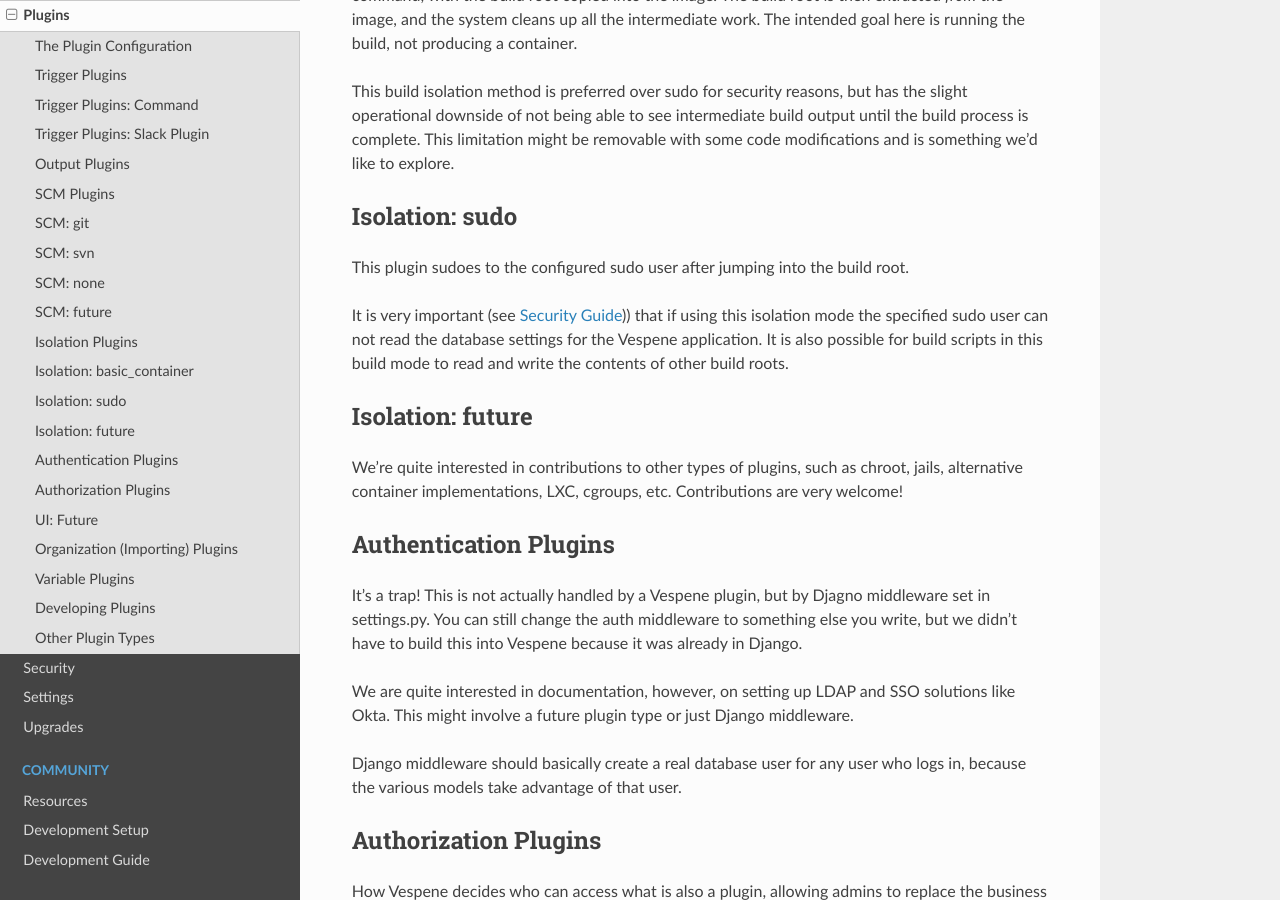
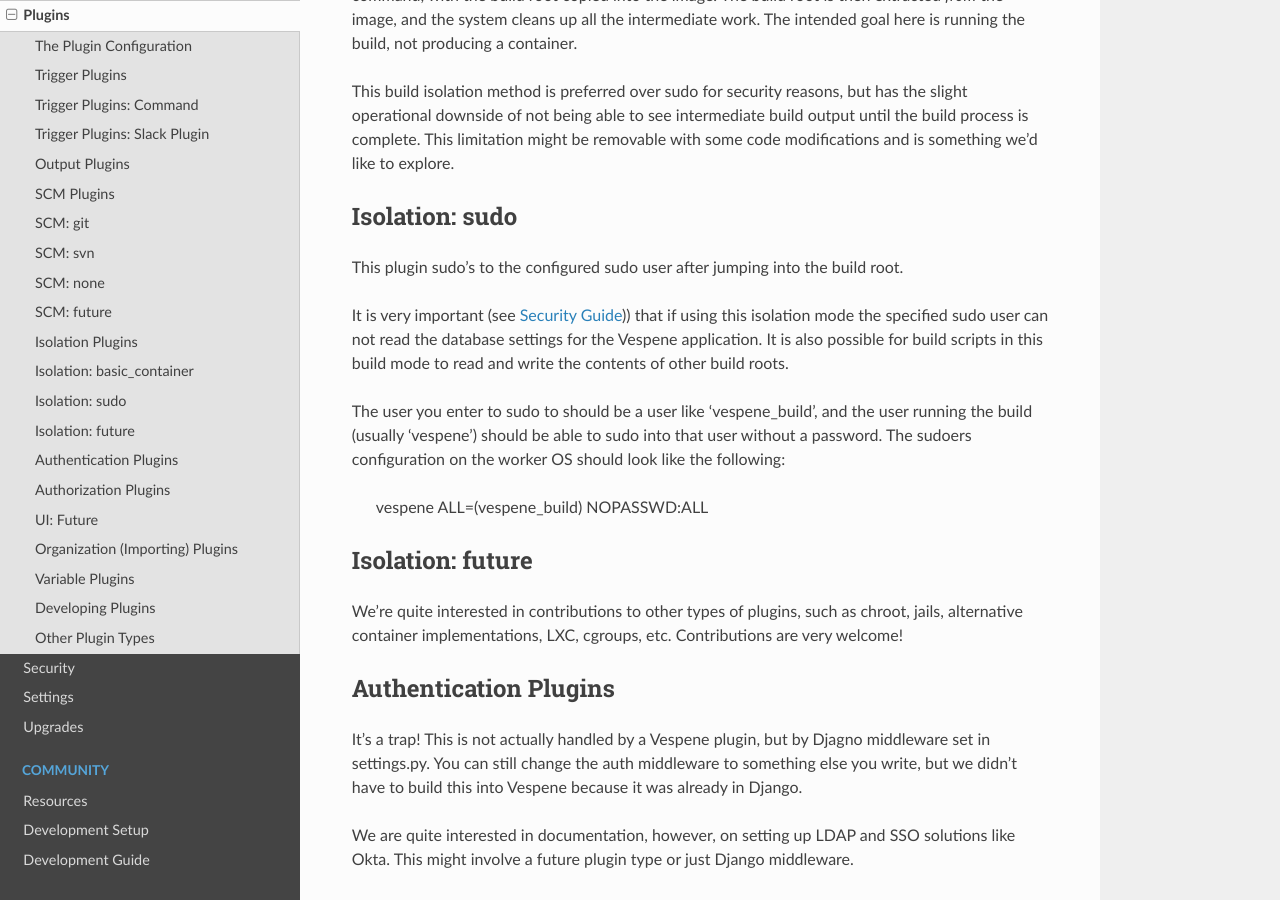
Before and after one commit to vespene-io/_old_vespene, a Sphinx documentation site: the page built from docs/source/plugins.rst, in a window 1280 px wide and 900 px high, scrolled down 4263 px. Built offline with Sphinx 7.4.7 and the Read the Docs theme 2.0.0, drawn with Linux system fonts in a browser that asks for light colours.

Commit message:
remove the sudo password as it is a source of confusion and the implementation was not ideal, docs updated to match

```diff
--- a/docs/source/plugins.rst
+++ b/docs/source/plugins.rst
@@ -187,10 +187,15 @@
 Isolation: sudo
 ---------------
 
-This plugin sudoes to the configured sudo user after jumping into the build root.
+This plugin sudo's to the configured sudo user after jumping into the build root.
 
 It is very important (see :ref:`security`)) that if using this isolation mode the specified sudo user can not read the database settings for the Vespene application.  It is also possible
 for build scripts in this build mode to read and write the contents of other build roots.
+
+The user you enter to sudo to should be a user like 'vespene_build', and the user running the build (usually 'vespene') should be able to sudo into that user without a password.  The sudoers
+configuration on the worker OS should look like the following:
+
+     vespene ALL=(vespene_build) NOPASSWD:ALL
 
 Isolation: future
 -----------------
--- a/docs/source/security.rst
+++ b/docs/source/security.rst
@@ -69,6 +69,11 @@
 
 These files are used to decrypt secrets in the database when using the basic encryption plugin that ships
 with Vespene.
+
+The user that is running Vespene worker processes (usually 'vespene') should have permission to sudo into the
+processes user configured on the worker pool (usually 'vespene_build') with a configuration like this in sudoers:
+
+    vespene ALL=(vespene_build) NOPASSWD:ALL
 
 No Multi-tenancy
 ----------------
--- a/docs/source/tutorial.rst
+++ b/docs/source/tutorial.rst
@@ -75,9 +75,9 @@
 Because the tutorial is just a basic setup, the "tutorial_setup" command created a worker pool named "tutorial-pool", and the :ref:`setup` instructions
 hopefully have a worker process running that will consume tutorial build requests.  You can check on this by looking at the supervisor configuration created in the /etc/vespene/ directory.
 
-Before you start a project though, you will need to first use the superuser account to edit the configuration for this worker pool.  A sudo_user and sudo_password are set up, and these
-may not be appropriate for your platform. Most likely they won't be! To ignore security for now,  you can just set these to the username running the Vespene worker, but you would
-never do this in production.
+Before you start a project though, you will need to first use the superuser account to edit the configuration for this worker pool.  A sudo_user is, and these
+*wont'* not be appropriate for your platform. To ignore security for now,  you can just set these to the username running the Vespene worker, but you would
+never do this in production. The sudoers configuration is explained in :ref:`security`.
 
 For instance, in a development setup on my Mac, I often "cheat" and just set the sudo username to my current username, and then no password is even required.  That's not secure though, hence
 why we don't want you to do that in production.  Remember to read the :ref:`security` instructions later.
```
Also changed, not shown: 4 other files.
